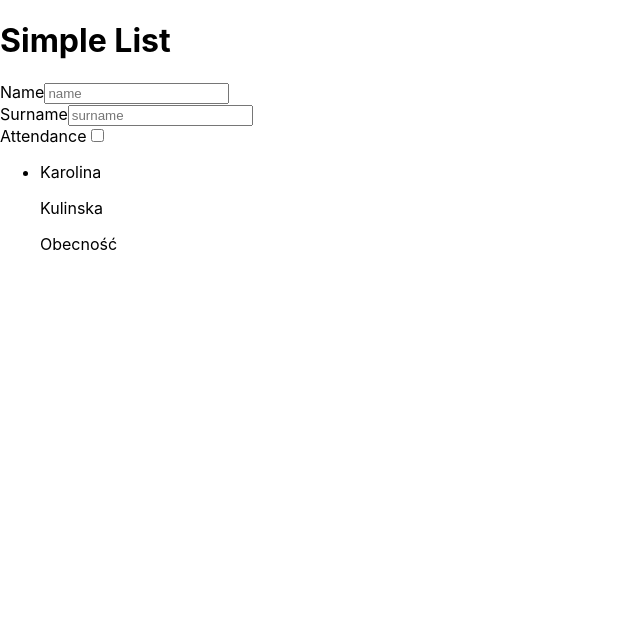
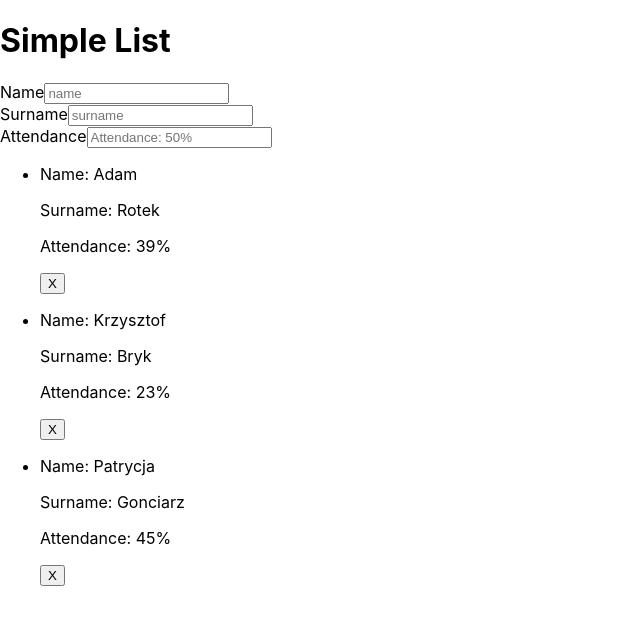
Before and after one commit to CarolinaFledgling/school-list-react-study, a React (Create React App) app: page / in a window 1280 px wide. Shown: the top 624 px of the page, without its empty margins (0-640 px from the left). Built offline with nearby package versions, Linux system fonts and the light colour scheme.

Commit message:
added small components

```diff
--- /dev/null
+++ b/src/components/Form/Form.js
@@ -0,0 +1,31 @@
+import React from 'react'
+import './Form.css'
+
+function Form(props) {
+    return (
+        <div>
+            <form >
+                <div>
+                    <label for='name'>Name</label>
+                    <input type='text' placeholder='name' id='name'></input>
+                </div>
+                <div>
+                    <label for='surname'>Surname</label>
+                    <input type='text' placeholder='surname' id='surname'></input>
+                </div>
+                <div>
+                    <label for='Attendance'>Attendance</label>
+                    <input type='text' placeholder='Attendance: 50%' id='surname'></input>
+                </div>
+                {/* <div>
+                        <label for='checkAttendance'>Attendance</label>
+                        <input type='checkbox' id='checkAttendance'></input>
+                    </div> */}
+            </form>
+        </div>
+    )
+}
+
+
+
+export default Form
--- /dev/null
+++ b/src/components/StudentsListItem/StudentsListItem.js
@@ -0,0 +1,24 @@
+import React from 'react'
+import PropTypes from 'prop-types'
+
+
+function StudentsListItem(props) {
+    return (
+        <li>
+            <p>Name: {props.name}</p>
+            <p>Surname: {props.surname}</p>
+            <p>Attendance: {props.attendance}</p>
+            <button>X</button>
+        </li>
+    )
+}
+
+StudentsListItem.propTypes = {
+    name: PropTypes.string.isRequired,
+    surname: PropTypes.string.isRequired,
+    attendance: PropTypes.string,
+
+
+}
+
+export default StudentsListItem
--- a/src/components/UserList/UserList.js
+++ b/src/components/UserList/UserList.js
@@ -1,4 +1,8 @@
 import React from 'react'
+import { users } from '../../data/users'
+import StudentsListItem from '../StudentsListItem/StudentsListItem'
+import Form from '../Form/Form'
+
 
 
 function UserList() {
@@ -7,31 +11,15 @@ function UserList() {
             <div>
                 <h1>Simple List</h1>
             </div>
-            <div>
-                <form>
-                    <div>
-                        <label for='name'>Name</label>
-                        <input type='text' placeholder='name' id='name'></input>
-                    </div>
-                    <div>
-                        <label for='surname'>Surname</label>
-                        <input type='text' placeholder='surname' id='surname'></input>
-                    </div>
-                    <div>
-                        <label for='checkAttendance'>Attendance</label>
-                        <input type='checkbox' id='checkAttendance'></input>
-                    </div>
-                </form>
-            </div>
+            <Form />
             <ul>
-                <li>
-                    <p>Karolina</p>
-                    <p>Kulinska</p>
-                    <p>Obecność</p>
-                </li>
+                {users.map(({ name, surname, average, attendance = '0%' }) => (
+                    <StudentsListItem name={name} surname={surname} attendance={attendance} average={average} />
+                ))}
             </ul>
         </div>
     )
 }
 
+
 export default UserList
--- /dev/null
+++ b/src/data/users.js
@@ -0,0 +1,22 @@
+export const users = [{
+    name: 'Adam',
+    surname: 'Rotek',
+    attendance: '39%',
+    average: '2.3',
+    id: 1,
+},
+{
+    name: 'Krzysztof',
+    surname: 'Bryk',
+    attendance: '23%',
+    average: '3.3',
+    id: 2,
+},
+{
+    name: 'Patrycja',
+    surname: 'Gonciarz',
+    attendance: '45%',
+    average: '4.3',
+    id: 3,
+},
+];
```
Also changed, not shown: src/components/Form/Form.css (added), src/components/StudentsListItem/StudentsListItem.css (added).
